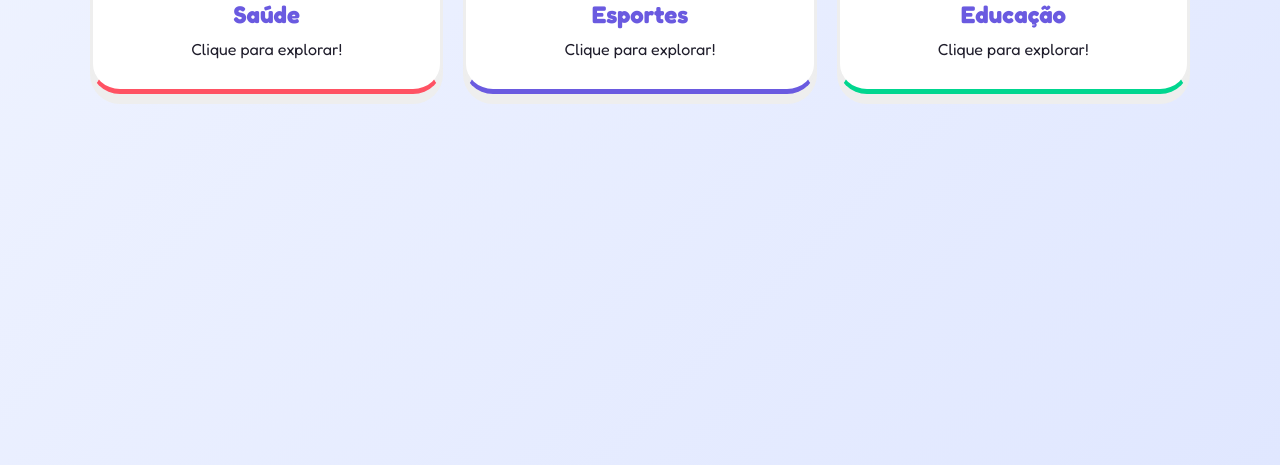
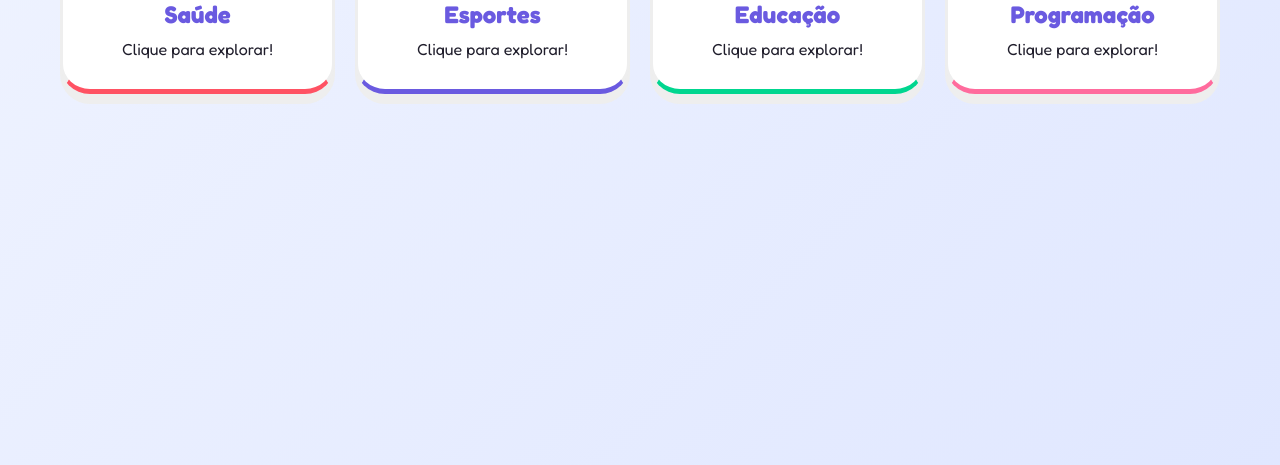
Before and after one commit to enrique-ss/outro-nivel-educacao, a plain HTML site: page index.html in a window 1280 px wide. Shown: the part 335-800 px from the top of the page. Drawn offline with nearby package versions, Linux system fonts and the light colour scheme.

Commit message:
add: jornada programação

```diff
--- a/script.js
+++ b/script.js
@@ -2,7 +2,8 @@ const APP_DATA = {
     categories: [
         { id: 'saude', name: 'Saúde', icon: '🍎', color: '#ff5263' },
         { id: 'esportes', name: 'Esportes', icon: '⚽', color: '#6a5ae0' },
-        { id: 'educacao', name: 'Educação', icon: '📚', color: '#00d68f' }
+        { id: 'educacao', name: 'Educação', icon: '📚', color: '#00d68f' },
+        { id: 'programacao', name: 'Programação', icon: '💻', color: '#ff6b9d' }
     ],
     lessons: {
         saude: [
@@ -10,21 +11,27 @@ const APP_DATA = {
                 id: 's1', title: 'Higiene Diária', icon: '🧼', requiredLevel: 1,
                 content: `<h3>Por que Lavar as Mãos?</h3><p>Nossas mãos tocam em muitas coisas durante o dia e podem carregar germes invisíveis!</p><h3>Como Fazer:</h3><ul><li>Use água e sabão</li><li>Esfregue por 20 segundos</li><li>Lave antes das refeições</li></ul>`,
                 quiz: [
-                    { q: "Quando devemos lavar as mãos?", opts: ["Só de manhã", "Antes de comer", "Nunca", "Só à noite"], a: 1 }
+                    { q: "Quando devemos lavar as mãos?", opts: ["Só de manhã", "Antes de comer", "Nunca", "Só à noite"], a: 1 },
+                    { q: "Por quanto tempo devemos esfregar as mãos?", opts: ["5 segundos", "20 segundos", "1 minuto", "Não precisa esfregar"], a: 1 },
+                    { q: "O que usamos para lavar as mãos?", opts: ["Só água", "Água e sabão", "Só sabão", "Refrigerante"], a: 1 }
                 ]
             },
             {
                 id: 's2', title: 'Alimentação Saudável', icon: '🥗', requiredLevel: 2,
                 content: `<h3>Comida é Energia!</h3><p>Nosso corpo precisa de nutrientes para funcionar bem, crescer e ter energia para brincar!</p><h3>Alimentos Importantes:</h3><ul><li>Frutas e vegetais</li><li>Grãos integrais</li><li>Proteínas</li></ul>`,
                 quiz: [
-                    { q: "O que nos dá energia para brincar?", opts: ["Apenas doces", "Alimentos saudáveis", "Refrigerante", "Nada"], a: 1 }
+                    { q: "O que nos dá energia para brincar?", opts: ["Apenas doces", "Alimentos saudáveis", "Refrigerante", "Nada"], a: 1 },
+                    { q: "Qual desses é um alimento saudável?", opts: ["Doces", "Maçã", "Sorvete", "Bala"], a: 1 },
+                    { q: "Por que precisamos comer frutas e vegetais?", opts: ["Só por diversão", "Para ter nutrientes", "Não precisamos", "Para ficar doente"], a: 1 }
                 ]
             },
             {
                 id: 's3', title: 'Sono e Descanso', icon: '😴', requiredLevel: 3,
                 content: `<h3>Por que Dormir é Importante?</h3><p>Durante o sono, nosso corpo descansa e se prepara para um novo dia cheio de aventuras!</p><h3>Benefícios:</h3><ul><li>Crescemos enquanto dormimos</li><li>Nosso cérebro organiza memórias</li><li>Acordamos com mais energia</li></ul>`,
                 quiz: [
-                    { q: "O que acontece quando dormimos bem?", opts: ["Ficamos cansados", "Crescemos e descansamos", "Nada", "Ficamos doentes"], a: 1 }
+                    { q: "O que acontece quando dormimos bem?", opts: ["Ficamos cansados", "Crescemos e descansamos", "Nada", "Ficamos doentes"], a: 1 },
+                    { q: "O que nosso cérebro faz enquanto dormimos?", opts: ["Para de funcionar", "Organiza memórias", "Fica doente", "Não faz nada"], a: 1 },
+                    { q: "Como acordamos depois de uma boa noite de sono?", opts: ["Cansados", "Com energia", "Tristes", "Doentes"], a: 1 }
                 ]
             }
         ],
@@ -33,21 +40,27 @@ const APP_DATA = {
                 id: 'e1', title: 'Futebol Básico', icon: '⚽', requiredLevel: 1,
                 content: `<h3>O Esporte Mais Popular!</h3><p>O futebol é jogado por milhões de pessoas ao redor do mundo!</p><h3>Regras Básicas:</h3><ul><li>Duas equipes de 11 jogadores</li><li>Marcar gols no gol adversário</li><li>Não pode usar as mãos (exceto o goleiro)</li></ul>`,
                 quiz: [
-                    { q: "Quantos jogadores tem cada time de futebol?", opts: ["5", "11", "7", "15"], a: 1 }
+                    { q: "Quantos jogadores tem cada time de futebol?", opts: ["5", "11", "7", "15"], a: 1 },
+                    { q: "Qual é o objetivo do futebol?", opts: ["Correr muito", "Marcar gols", "Usar as mãos", "Ficar parado"], a: 1 },
+                    { q: "Quem pode usar as mãos no futebol?", opts: ["Todos", "O goleiro", "Ninguém", "O técnico"], a: 1 }
                 ]
             },
             {
                 id: 'e2', title: 'Basquete para Iniciantes', icon: '🏀', requiredLevel: 2,
                 content: `<h3>Arremesso na Cesta!</h3><p>No basquete, o objetivo é acertar a bola na cesta do adversário!</p><h3>Como Jogar:</h3><ul><li>Quicar a bola ao se movimentar</li><li>Arremessar na cesta</li><li>Trabalho em equipe</li></ul>`,
                 quiz: [
-                    { q: "Como você se movimenta com a bola no basquete?", opts: ["Correndo com ela", "Quicando", "Chutando", "Arremessando"], a: 1 }
+                    { q: "Como você se movimenta com a bola no basquete?", opts: ["Correndo com ela", "Quicando", "Chutando", "Arremessando"], a: 1 },
+                    { q: "Onde devemos acertar a bola no basquete?", opts: ["No chão", "Na cesta", "Na parede", "Em outro jogador"], a: 1 },
+                    { q: "O que é importante no basquete?", opts: ["Jogar sozinho", "Trabalho em equipe", "Usar os pés", "Não quicar a bola"], a: 1 }
                 ]
             },
             {
                 id: 'e3', title: 'Natação e Segurança', icon: '🏊', requiredLevel: 3,
                 content: `<h3>Nadando com Segurança!</h3><p>Nadar é ótimo exercício e muito divertido, mas sempre precisamos de segurança!</p><h3>Regras Importantes:</h3><ul><li>Sempre nade com supervisão</li><li>Use colete se não souber nadar</li><li>Respeite a profundidade</li></ul>`,
                 quiz: [
-                    { q: "Quando podemos nadar sozinhos?", opts: ["Sempre", "Nunca, precisamos supervisão", "Só de dia", "Quando quiser"], a: 1 }
+                    { q: "Quando podemos nadar sozinhos?", opts: ["Sempre", "Nunca, precisamos supervisão", "Só de dia", "Quando quiser"], a: 1 },
+                    { q: "O que devemos usar se não sabemos nadar?", opts: ["Nada", "Colete salva-vidas", "Roupas pesadas", "Sapatos"], a: 1 },
+                    { q: "Por que a natação precisa de supervisão?", opts: ["Não precisa", "Por segurança", "Por diversão", "Para competir"], a: 1 }
                 ]
             }
         ],
@@ -56,21 +69,56 @@ const APP_DATA = {
                 id: 'd1', title: 'O Sistema Solar', icon: '🌍', requiredLevel: 1,
                 content: `<h3>Nosso Lar no Espaço!</h3><p>A Terra faz parte do Sistema Solar, junto com outros 7 planetas que giram ao redor do Sol!</p><h3>Planetas:</h3><ul><li>Mercúrio, Vênus, Terra, Marte</li><li>Júpiter, Saturno, Urano, Netuno</li><li>O Sol é uma estrela</li></ul>`,
                 quiz: [
-                    { q: "Quantos planetas tem no Sistema Solar?", opts: ["5", "8", "10", "12"], a: 1 }
+                    { q: "Quantos planetas tem no Sistema Solar?", opts: ["5", "8", "10", "12"], a: 1 },
+                    { q: "O que é o Sol?", opts: ["Um planeta", "Uma estrela", "Uma lua", "Um meteoro"], a: 1 },
+                    { q: "Em qual planeta vivemos?", opts: ["Marte", "Terra", "Júpiter", "Vênus"], a: 1 }
                 ]
             },
             {
                 id: 'd2', title: 'Os Dinossauros', icon: '🦕', requiredLevel: 2,
                 content: `<h3>Gigantes do Passado!</h3><p>Os dinossauros viveram na Terra há milhões de anos atrás!</p><h3>Curiosidades:</h3><ul><li>Existiram por 165 milhões de anos</li><li>Alguns eram enormes, outros pequenos</li><li>Desapareceram há 65 milhões de anos</li></ul>`,
                 quiz: [
-                    { q: "Quando os dinossauros viveram?", opts: ["Ontem", "Há milhões de anos", "Semana passada", "Vivem hoje"], a: 1 }
+                    { q: "Quando os dinossauros viveram?", opts: ["Ontem", "Há milhões de anos", "Semana passada", "Vivem hoje"], a: 1 },
+                    { q: "Os dinossauros ainda existem?", opts: ["Sim, em todo lugar", "Não, desapareceram", "Só na floresta", "Só no mar"], a: 1 },
+                    { q: "Como eram os dinossauros?", opts: ["Todos pequenos", "Alguns grandes, outros pequenos", "Todos iguais", "Todos voavam"], a: 1 }
                 ]
             },
             {
                 id: 'd3', title: 'O Ciclo da Água', icon: '💧', requiredLevel: 3,
                 content: `<h3>A Viagem da Água!</h3><p>A água está sempre viajando: dos oceanos para o céu e de volta!</p><h3>Etapas:</h3><ul><li>Evaporação: água vira vapor</li><li>Condensação: vapor vira nuvem</li><li>Precipitação: chuva cai</li></ul>`,
                 quiz: [
-                    { q: "O que faz a água evaporar?", opts: ["Frio", "Calor do sol", "Vento", "Nada"], a: 1 }
+                    { q: "O que faz a água evaporar?", opts: ["Frio", "Calor do sol", "Vento", "Nada"], a: 1 },
+                    { q: "O que acontece na condensação?", opts: ["Água vira gelo", "Vapor vira nuvem", "Chuva cai", "Nada acontece"], a: 1 },
+                    { q: "O que é precipitação?", opts: ["Água evaporando", "Sol brilhando", "Chuva caindo", "Vento soprando"], a: 1 }
+                ]
+            }
+        ],
+        programacao: [
+            {
+                id: 'p1', title: 'O que é um Computador?', icon: '🖥️', requiredLevel: 1,
+                content: `<h3>Máquinas que Pensam!</h3><p>Computadores são máquinas especiais que seguem instruções muito rápido!</p><h3>Partes do Computador:</h3><ul><li>Teclado: para digitar</li><li>Mouse: para apontar e clicar</li><li>Tela: para ver as coisas</li><li>Cérebro (CPU): faz os cálculos</li></ul>`,
+                quiz: [
+                    { q: "O que usamos para digitar no computador?", opts: ["Mouse", "Teclado", "Tela", "Alto-falante"], a: 1 },
+                    { q: "Para que serve o mouse?", opts: ["Digitar", "Apontar e clicar", "Fazer som", "Nada"], a: 1 },
+                    { q: "O que é a CPU do computador?", opts: ["A tela", "O cérebro", "O mouse", "O teclado"], a: 1 }
+                ]
+            },
+            {
+                id: 'p2', title: 'Algoritmos e Programação', icon: '📝', requiredLevel: 2,
+                content: `<h3>Passo a Passo!</h3><p>Um algoritmo é como uma receita: uma lista de passos para fazer algo acontecer!</p><h3>Exemplo - Escovar os Dentes:</h3><ul><li>1. Pegar a escova e a pasta</li><li>2. Colocar pasta na escova</li><li>3. Escovar os dentes</li><li>4. Enxaguar a boca</li></ul><p>Programar é ensinar o computador a seguir passos assim!</p>`,
+                quiz: [
+                    { q: "O que é um algoritmo?", opts: ["Um jogo", "Uma lista de passos", "Um desenho", "Uma música"], a: 1 },
+                    { q: "O que significa programar?", opts: ["Jogar", "Ensinar o computador", "Assistir TV", "Dormir"], a: 1 },
+                    { q: "Um algoritmo é como uma:", opts: ["Bola", "Receita", "Cor", "Casa"], a: 1 }
+                ]
+            },
+            {
+                id: 'p3', title: 'Criando com Código', icon: '🎮', requiredLevel: 3,
+                content: `<h3>Você é um Criador!</h3><p>Com programação, você pode criar jogos, apps e muito mais!</p><h3>O que Criar:</h3><ul><li>Jogos divertidos</li><li>Animações coloridas</li><li>Histórias interativas</li><li>Aplicativos úteis</li></ul><p>Programar é criar mundos incríveis! 🌟</p>`,
+                quiz: [
+                    { q: "O que você pode criar com programação?", opts: ["Só jogos", "Jogos, apps e muito mais", "Nada", "Só desenhos"], a: 1 },
+                    { q: "Programação serve para:", opts: ["Só estudar", "Criar coisas incríveis", "Só trabalhar", "Nada"], a: 1 },
+                    { q: "Quem pode aprender a programar?", opts: ["Só adultos", "Qualquer pessoa", "Só professores", "Ninguém"], a: 1 }
                 ]
             }
         ]
@@ -88,8 +136,8 @@ let state = {
     currentLesson: null,
     quizStep: 0,
     correctCount: 0,
-    completedLessons: [], // IDs das lições já completadas
-    lastHpRegenTime: Date.now() // Timestamp da última regeneração de HP
+    completedLessons: [],
+    lastHpRegenTime: Date.now()
 };
 
 function init() {
@@ -240,14 +288,13 @@ function nextAction() {
 
 function finishLesson() {
     const total = state.currentLesson.quiz.length;
-    const win = state.correctCount >= total / 2;
+    const win = state.correctCount >= 2; // Precisa acertar pelo menos 2 de 3
     const isFirstTime = !state.completedLessons.includes(state.currentLesson.id);
 
     const oldLevel = state.level;
     let xpGained = 0;
     let heartsGained = 0;
 
-    // Só ganha XP e vidas na primeira vez que completa
     if (win && isFirstTime) {
         xpGained = state.correctCount * 50;
         state.xp += xpGained;
@@ -255,7 +302,6 @@ function finishLesson() {
         heartsGained = state.correctCount;
         state.hp = Math.min(5, state.hp + heartsGained);
 
-        // Marca lição como completada
         state.completedLessons.push(state.currentLesson.id);
     }
 
@@ -267,8 +313,10 @@ function finishLesson() {
     document.getElementById('result-title').textContent = win ? "Missão Cumprida!" : "Continue Tentando!";
 
     let resultDesc = `Você acertou ${state.correctCount} de ${total} perguntas.`;
-    if (!isFirstTime && win) {
+    if (win && !isFirstTime) {
         resultDesc += " (Lição já completada - sem recompensas)";
+    } else if (!win) {
+        resultDesc += " Precisa acertar pelo menos 2 para passar!";
     }
     document.getElementById('result-desc').textContent = resultDesc;
 
@@ -343,16 +391,14 @@ function loadProgress() {
         state.completedLessons = data.completedLessons || [];
         state.lastHpRegenTime = data.lastHpRegenTime || Date.now();
 
-        // Calcular HP regenerado desde a última sessão
         regenerateHpFromOfflineTime();
     }
 }
 
-// Regenera HP baseado no tempo offline
 function regenerateHpFromOfflineTime() {
     const now = Date.now();
     const timePassed = now - state.lastHpRegenTime;
-    const hoursPassedTotal = timePassed / (1000 * 60 * 60); // Convertendo ms para horas
+    const hoursPassedTotal = timePassed / (1000 * 60 * 60);
     const hpToRegenerate = Math.floor(hoursPassedTotal);
 
     if (hpToRegenerate > 0 && state.hp < 5) {
@@ -362,13 +408,12 @@ function regenerateHpFromOfflineTime() {
     }
 }
 
-// Sistema de regeneração de HP (1 por hora)
 function startHpRegeneration() {
     setInterval(() => {
         if (state.hp < 5) {
             const now = Date.now();
             const timeSinceLastRegen = now - state.lastHpRegenTime;
-            const hourInMs = 1000 * 60 * 60; // 1 hora em milissegundos
+            const hourInMs = 1000 * 60 * 60;
 
             if (timeSinceLastRegen >= hourInMs) {
                 state.hp = Math.min(5, state.hp + 1);
@@ -377,10 +422,9 @@ function startHpRegeneration() {
                 saveProgress();
             }
         }
-    }, 60000); // Verifica a cada minuto
+    }, 60000);
 }
 
-// Sistema de regeneração de energia (1 por minuto)
 function startEnergyRegeneration() {
     setInterval(() => {
         if (state.energy < 100) {
@@ -388,7 +432,7 @@ function startEnergyRegeneration() {
             updateUI();
             saveProgress();
         }
-    }, 60000); // 60 segundos = 1 minuto
+    }, 60000);
 }
 
 init();
```
Also changed, not shown: index.html (+1 -1 lines), style.css (+9 -3 lines), 1 other file.
